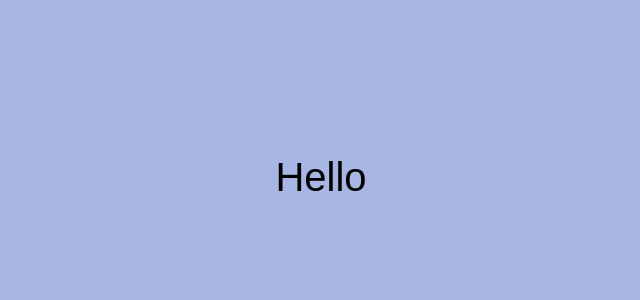
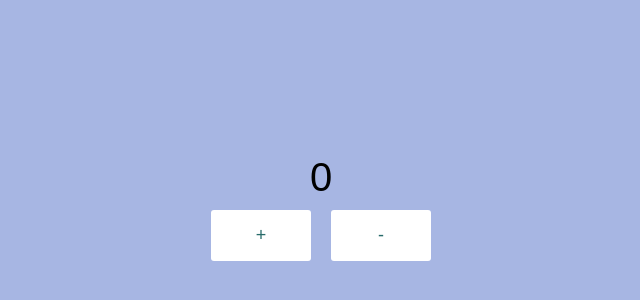
Before and after one commit to OptimoLynx/app-pro, a React (Create React App) app: page / in a window 1280 px wide. Shown: the part 50-350 px from the top of the page, without its empty margins (319-959 px from the left). Built offline with nearby package versions, Linux system fonts and the light colour scheme.

Commit message:
define initial value, increase & decrease

```diff
--- a/public/styles.css
+++ b/public/styles.css
@@ -220,9 +220,10 @@
   outline: 0;
   background-color: white;
   border: 0;
-  padding: 10px 15px;
-  color: #50a3a2;
+  padding: 15px 15px;
+  color: #286b6a;
   border-radius: 3px;
-  width: 250px;
+  width: 100px;
   font-size: 18px;
+  margin: 10px;
 }
--- a/src/components/App.jsx
+++ b/src/components/App.jsx
@@ -1,8 +1,8 @@
 import React from "react";
-import Home from "./login/Home";
+import General from "./hook/General";
 
 function App() {
-  return <Home />;
+  return <General />;
 }
 
 export default App;
--- /dev/null
+++ b/src/components/hook/General.jsx
@@ -0,0 +1,29 @@
+import React, {useState} from "react";
+
+//hook mush use inside the function component
+function General() {
+    //1.call useState and give the initial value
+    //2.that value get stored inside variabe [count]
+    //3.it render inside the <h1>
+    //4.when user press on button, onClick get triggered the increase() is activated
+    //5.increase function ganna call setCount which is ganna update state of [count] variable
+    const [count, setCount] = useState(0);
+
+    function increase(){
+        setCount(count + 1);
+    }
+
+    function decrease(){
+        setCount(count - 1);
+    }
+
+  return (
+    <div className="container">
+      <h1>{count}</h1>
+      <button onClick={increase}>+</button>
+      <button onClick={decrease}>-</button>
+    </div>
+  );
+}
+
+export default General;
```
